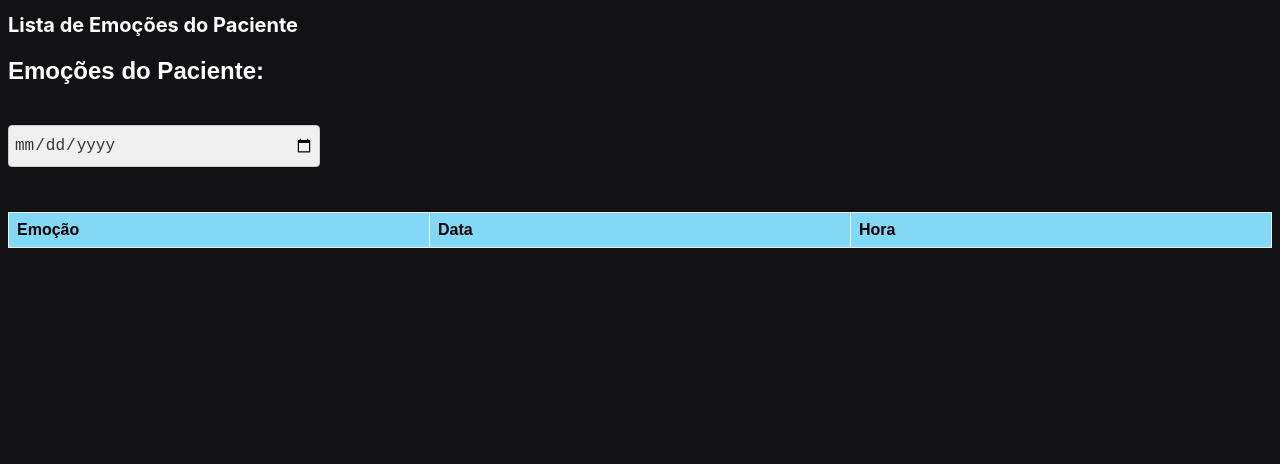
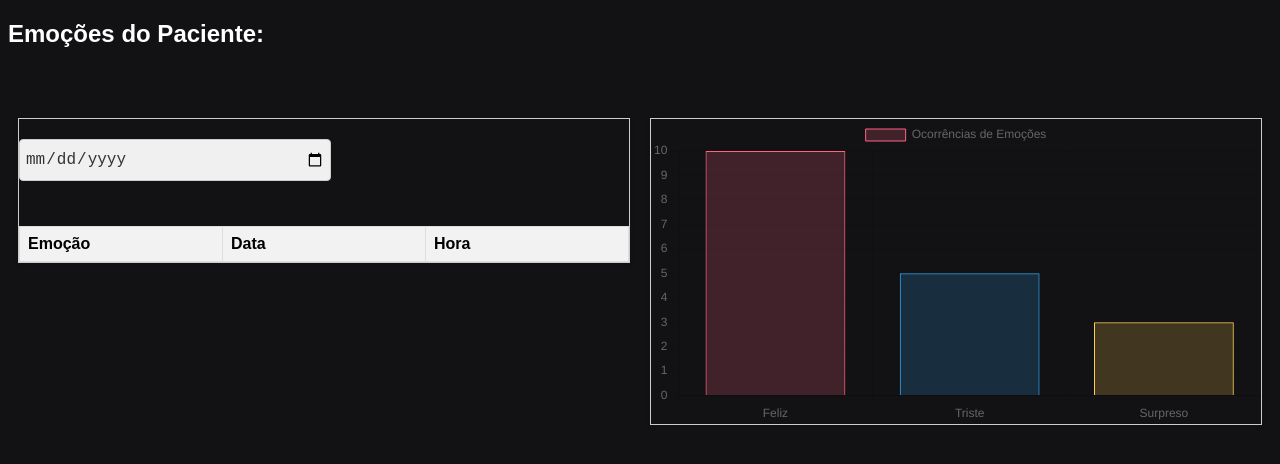
Before and after one commit to LuydiGit/Emotion-detection, a website: page listarEmotions.html in a window 1280 px wide. Drawn offline with nearby package versions, Linux system fonts and the light colour scheme; no server answers.

```diff
--- a/listarEmotions.html
+++ b/listarEmotions.html
@@ -8,10 +8,12 @@
     <link rel="stylesheet" href="style.css">
 </head>
 <body>
-    <h1>Lista de Emoções do Paciente</h1>
+    <h2>Emoções do Paciente:</h2>
 
+    <div class="flex-container">
+    <div class="table-container">
     <div id="emotions-container">
-        <h2>Emoções do Paciente:</h2>
+
         <input type="date" id="date-filter" placeholder="Filtrar por dia">
         <table id="emotions-table">
             <thead>
@@ -26,6 +28,59 @@
             </tbody>
         </table>
     </div>
+</div>
+
+
+<div class="chart-container">
+    <canvas id="emotionsChart"></canvas>
+</div>
+</div>
+
+<script src="https://cdn.jsdelivr.net/npm/chart.js"></script>
+<script>
+    // Seu script existente aqui
+
+    // Exemplo de dados, substitua pelo seu agrupamento real de dados
+    const dataForChart = {
+        'Feliz': 10,
+        'Triste': 5,
+        'Surpreso': 3
+    };
+
+    // Convertendo os dados para o formato esperado pelo Chart.js
+    const labels = Object.keys(dataForChart);
+    const data = Object.values(dataForChart);
+
+    const ctx = document.getElementById('emotionsChart').getContext('2d');
+    const emotionsChart = new Chart(ctx, {
+        type: 'bar',
+        data: {
+            labels: labels,
+            datasets: [{
+                label: 'Ocorrências de Emoções',
+                data: data,
+                backgroundColor: [
+                    'rgba(255, 99, 132, 0.2)',
+                    'rgba(54, 162, 235, 0.2)',
+                    'rgba(255, 206, 86, 0.2)'
+                ],
+                borderColor: [
+                    'rgba(255, 99, 132, 1)',
+                    'rgba(54, 162, 235, 1)',
+                    'rgba(255, 206, 86, 1)'
+                ],
+                borderWidth: 1
+            }]
+        },
+        options: {
+            scales: {
+                y: {
+                    beginAtZero: true
+                }
+            }
+        }
+    });
+</script>
 
     <script>
         // Recuperar o ID do paciente da URL
--- a/style.css
+++ b/style.css
@@ -137,3 +137,50 @@
     border-color: #007bff; /* Cor da borda quando em foco */
     box-shadow: 0 0 0 0.2rem rgba(0,123,255,.25); /* Sombra para destacar o foco */
 }
+
+/*Estilizando tabela para colocar várias sessões uma do lado da outra*/
+
+.table-container {/* Ajuste a largura máxima conforme necessário */
+    max-height: 500px; /* Ajuste a altura máxima conforme necessário */
+    overflow: auto; /* Habilita a rolagem se o conteúdo exceder o tamanho do container */
+    margin-top: 50px; /* Assegura que o container esteja no topo */
+    margin-left: 10px; /* Assegura que o container esteja alinhado à esquerda */
+     /* Adiciona um pouco de espaço dentro do container */
+    border: 1px solid #ccc; /* Adiciona uma borda para o container */
+    box-shadow: 0 2px 4px rgba(0,0,0,0.1); /* Opcional: adiciona uma sombra para estética */
+}
+
+#emotions-table {
+    width: 100%; /* Faz a tabela ocupar toda a largura do container */
+    border-collapse: collapse; /* Remove o espaço entre as bordas das células */
+}
+
+#emotions-table th, #emotions-table td {
+    border: 1px solid #ddd; /* Adiciona bordas às células da tabela */
+    padding: 8px; /* Adiciona espaço dentro das células */
+    text-align: left; /* Alinha o texto à esquerda */
+}
+
+#emotions-table th {
+    background-color: #f2f2f2; /* Cor de fundo para os cabeçalhos da tabela */
+}
+
+.flex-container {
+    display: flex;
+    justify-content: space-between;
+    align-items: flex-start;
+}
+
+.table-container,
+.chart-container {
+    flex: 1;
+    min-width: 300px; /* Valor mínimo para que os elementos não fiquem muito pequenos */
+    margin: 10px; /* Espaçamento entre os elementos */
+    margin-top: 50px; /* Assegura que o container esteja no topo */
+    margin-left: 10px; /* Assegura que o container esteja alinhado à esquerda */
+     /* Adiciona um pouco de espaço dentro do container */
+    border: 1px solid #ccc; /* Adiciona uma borda para o container */
+    box-shadow: 0 2px 4px rgba(0,0,0,0.1); /* Opcional: adiciona uma sombra para estética */
+}
+
+/* Remova quaisquer estilos de float ou width do seu style.css também */
```
Also changed, not shown: paineldecontrole.html (+4 -3 lines), patientRegister.html (+50 -11 lines), server.js (+18 -0 lines).
